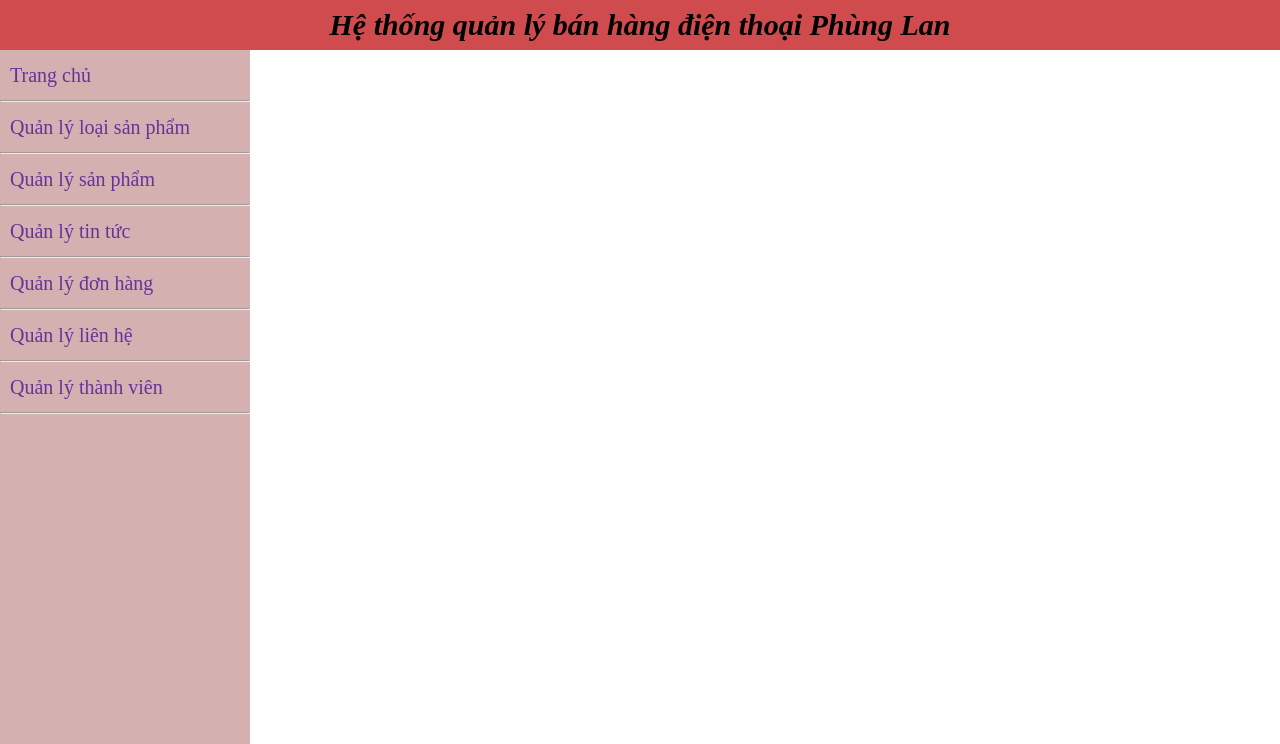
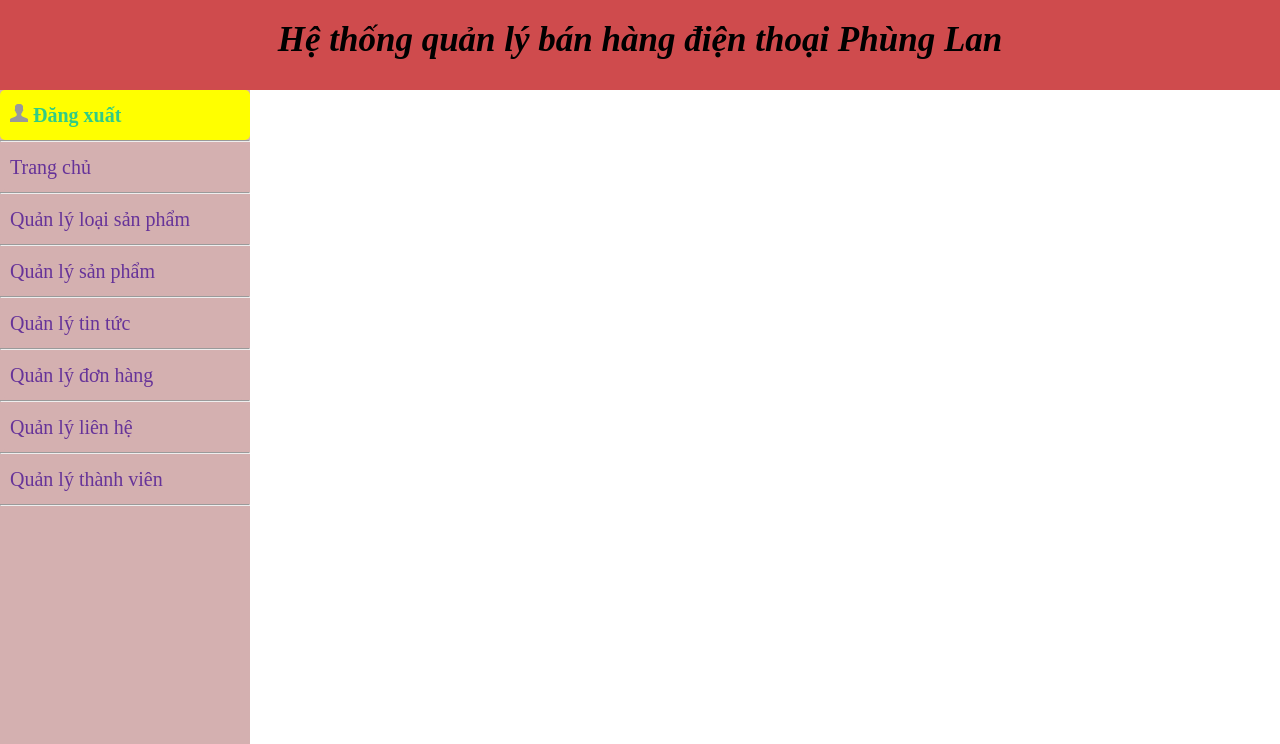
Before and after one commit to lanpt2105/webbandienthoai, a PHP site: page /WebDienThoai/admincp/index.php in a window 1280 px wide. Shown: the top 744 px of the page. Run offline with PHP 8.4, Linux system fonts and the light colour scheme; a user stored in the database is signed in.

Commit message:
update login admin

```diff
--- a/admincp/index.php
+++ b/admincp/index.php
@@ -16,7 +16,7 @@
 	{
 		width: 100%;
 
-		height: 50px;
+		height: 90px;
 		background: #CF4B4D;
 
 
@@ -50,11 +50,14 @@
 	{
 			list-style-type: none;
 		background: #D4B0B0;
+		border-radius: 10px;
+
 
 	}
 		a
 	{
-			text-decoration: none;
+
+		text-decoration: none;
 		    width: 240px;
 			height: 50px;
 			line-height: 50px;
@@ -132,6 +135,7 @@
 
 		}
 
+
 	</style>
 
 </head>
--- a/admincp/modules/Quanlyloaisp/Sua.php
+++ b/admincp/modules/Quanlyloaisp/Sua.php
@@ -2,7 +2,7 @@
 <?php
 $sql="select * from loaisanpham where MaLSP=$_GET[id]";
 $run=mysqli_query($conn,$sql);
-$dong=mysqli_fetch_array($run);
+while($dong=mysqli_fetch_array($run));
 
 ?>
 <form action="modules/Quanlyloaisp/Xuly.php" method="post" enctype="multipart/form-data">
--- a/admincp/modules/heading.php
+++ b/admincp/modules/heading.php
@@ -1,3 +1,4 @@
 <div class="heading">
-			<p style="height: 50px;line-height: 50px; font-family:'leckerli-one'; font-size: 30px;text-align: center;text-shadow: 2px cornflowerblue;font-style: italic; color: black;font-weight: bolder;">Hệ thống quản lý bán hàng điện thoại Phùng Lan</p>
-		</div>
+			<p style="height: 90px;line-height: 80px; font-family:'leckerli-one'; font-size: 35px;text-align: center;text-shadow: 2px cornflowerblue;font-style: italic; color: black;font-weight: bolder;">Hệ thống quản lý bán hàng điện thoại Phùng Lan </p>
+
+	</div>
--- a/admincp/modules/menu.php
+++ b/admincp/modules/menu.php
@@ -1,5 +1,13 @@
+<?php
+if(isset($_GET['ac'])&&$_GET['ac']=='logout')
+{
+	unset($_SESSION['dangnhap']);
+	header('location:index.php');
+}
+?>
 <div class="menu">
 		<ul>
+			<li ><a href="index.php?ac=logout" style="background: yellow;border-radius: 5px;font-weight: bold;color: #31CC86;"><img src="../img/smallBanners/login.png">                Đăng xuất</a></li><hr>
 			<li><a href="index.php?quanly=trangchu&id=1">Trang chủ</a></li><hr>
 			<li><a href="index.php?quanly=quanlyloaisanpham&ac=them">Quản lý loại sản phẩm</a></li><hr>
 			<li><a href="index.php?quanly=quanlychitietsanpham&ac=them">Quản lý sản phẩm</a></li><hr>
```
Also changed, not shown: admincp/login.php (+35 -21 lines), img/smallBanners/header_cart.png (added), img/smallBanners/login.png (added).
